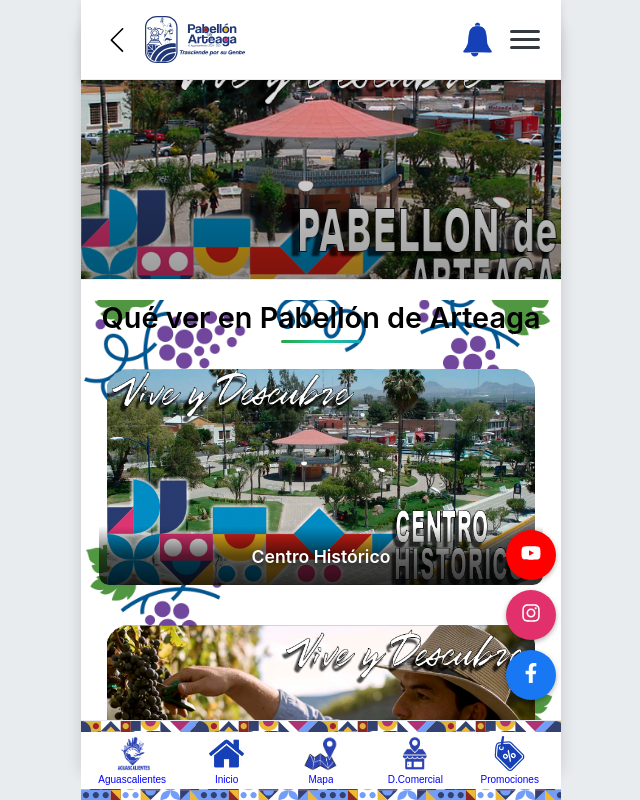
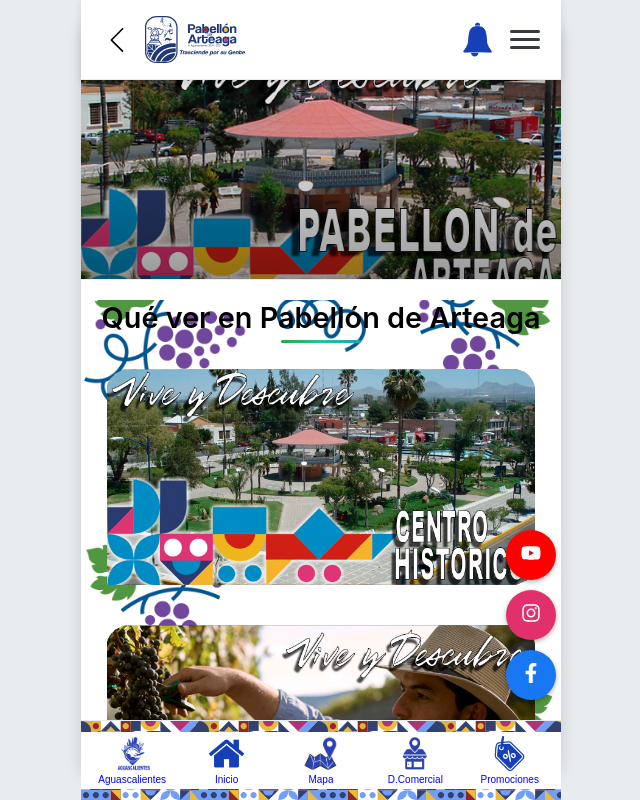
Before and after one commit to AcostaMorales/viveydescubrepabellondearteaga, a React (Create React App) app: page /quever in a window 1280 px wide. Shown: the whole page, without its empty margins (319-959 px from the left). Built offline with nearby package versions, Linux system fonts and the light colour scheme; the HTML template or start-up script is replaced by a standard one.

Commit message:
se agrego la pagina BodegasOrigen

```diff
--- a/src/App.js
+++ b/src/App.js
@@ -24,6 +24,9 @@
 import ParqueInfantil from './pages/centrohistorico/ParqueInfantil';
 import PlazaPrincipal from './pages/centrohistorico/PlazaPrincipal';
 import Reloj from './pages/centrohistorico/Reloj';
+
+//Paginas de Tierra de Vinos
+import BodegasOrigen from './pages/tierradevino/BodegasOrigen';
 
 // Estilos globales
 import './styles/globals.css';
@@ -69,6 +72,9 @@
             <Route path="/quever/centrohistorico/plazaprincipal" element={<PlazaPrincipal />}/>
             <Route path="/quever/centrohistorico/reloj" element={<Reloj />}/>
 
+            {/* Rutas de las paginas de tierra de vinos */}
+            <Route path="/quever/tierradevinos/bodegasorigen" element={<BodegasOrigen />}/>
+
             {/* Rutas para las páginas de Tierra de Vinos */}
             <Route path="/notificaciones" element={<Notificaciones />}/>
             {/* Aquí agregaremos más rutas */}
--- a/src/components/NavigationCard.css
+++ b/src/components/NavigationCard.css
@@ -61,26 +61,7 @@
 }
 
 /* Título de la tarjeta */
-.card-title {
-  position: absolute;
-  bottom: 0;
-  left: 0;
-  right: 0;
-  background: linear-gradient(
-    to top,
-    rgba(0, 0, 0, 0.8) 0%,
-    rgba(0, 0, 0, 0.6) 50%,
-    transparent 100%
-  );
-  color: white;
-  padding: var(--spacing-lg) var(--spacing-md) var(--spacing-md);
-  font-size: clamp(0.9rem, 2.5vw, 1.1rem);
-  font-weight: 600;
-  text-align: center;
-  line-height: 1.3;
-  text-shadow: 0 2px 4px rgba(0, 0, 0, 0.5);
-  z-index: 1;
-}
+
 
 /* Grid de tarjetas */
 .navigation-grid {
--- a/src/pages/QueVer.js
+++ b/src/pages/QueVer.js
@@ -67,7 +67,6 @@
             <NavigationCard
               key={item.id}
               image={item.image}
-              title={item.title}
               onClick={() => handleNavigation(item.path)}
             />
           ))}
--- /dev/null
+++ b/src/pages/tierradevino/BodegasOrigen.js
@@ -0,0 +1,89 @@
+import React from "react";
+import Header from "../../components/Header";
+import ImageCarousel from "../../components/ImageCarousel";
+import LocationMap from "../../components/LocationMap";
+import useScrollToTop from "../../hooks/useScrollToTop";
+import '../../styles/DetailPage.css';
+
+const BodegasOrigen = () => {
+  // Hook para hacer scroll al inicio al cargar la página
+  useScrollToTop();
+  const rutaImagenesBase = "https://raw.githubusercontent.com/AcostaMorales/AlmacenDeImagenes/main/";
+  const alt1 = "";
+
+  // Datos de las imágenes para el carrusel
+  const galleryImages = [
+    {
+      src: rutaImagenesBase + "ImagenesRepertorio/Contenido/TierraDeVinos/BodegasElOrigen/Carrusel/BodegasElorigenC1.jpg",
+      alt: alt1
+    },
+    {
+      src: rutaImagenesBase + "ImagenesRepertorio/Contenido/TierraDeVinos/BodegasElOrigen/Carrusel/BodegasElOrigenC2.jpeg",
+      alt: alt1
+    }
+  ];
+
+  return (
+    <div className="detail-page">
+        {/* Header con imagen de fondo integrada */}
+        <Header
+          headerImage={rutaImagenesBase + "ImagenesRepertorio/Contenido/TierraDeVinos/BodegasElOrigen/Encabezado.png"}
+          headerAlt="Bodeas Origen"
+          showHeaderImage={true}
+        />
+
+        {/* Contenido de la página optimizado sin espacios en blanco */}
+        <div className="detail-content">
+            <div className="detail-section">
+                <h1 className="detail-main-title">Bodegas Origen - Pabellón de Arteaga</h1>
+                <p className="detail-paragraph">Aquí no solo caminas entre parras…</p>
+                <p className="detail-paragraph">En #BodegasOrigen recorres viñedos, barricas y aromas; conectas con la historia y el origen del vino en Aguascalientes, descubriendo la riqueza agrícola, cultural y sensorial de esta región vitivinícola.</p>
+                <p className="detail-paragraph">Durante el recorrido, podrás caminar entre viñedos, conocer los procesos de fermentación y crianza en la sala de barricas, y dejarte envolver por la atmósfera única de este lugar. La experiencia culmina con una cata guiada, donde degustarás vinos locales que expresan los auténticos sabores de la tierra.</p>
+            </div>
+            <div className="detail-section">
+                <h2 className="detail-section-title">Elementos destacados</h2>
+                <ul className="detail-list">
+                    <li className="detail-list-item">-Viñedos locales: Cultivados en suelos fértiles y clima semiárido, ideales para variedades de uva emblemáticas de la región.</li>
+                    <li className="detail-list-item">-Sala de barricas: Un espacio íntimo donde el vino reposa rodeado de aromas a madera y fruta.</li>
+                    <li className="detail-list-item">-Cata guiada: Degustación de vinos locales cuidadosamente elaborados, acompañada de explicación profesional.</li>
+                    <li className="detail-list-item">-Tienda y souvenirs: Venta de vinos y productos gourmet de la región, perfectos para llevar un pedacito de la experiencia a casa.</li>
+                    <li className="detail-list-item">-Entorno natural: Ideal para fotografía, paseos y actividades enoturísticas.</li>
+                </ul>
+            </div>
+            <div className="detail-section">
+                <h2 className="detail-section-title">Relevancia turística y cultural</h2>
+                <p className="detail-text-content">Bodegas Origen forma parte esencial de la Ruta del Vino y el Queso de Aguascalientes, consolidándose como un punto clave para quienes buscan experiencias enoturísticas auténticas. Esta vinícola rescata la tradición vitivinícola histórica de Pabellón de Arteaga y la transforma en una propuesta turística moderna, combinando paisaje, historia, sabor y hospitalidad.</p>
+            </div>
+            <div className="detail-section">
+                <h2 className="detail-section-title">Recomendaciones para visitantes</h2>
+                <ul className="detail-list">
+                    <li className="detail-list-item">-Ideal para parejas, grupos de amigos, turistas culturales y amantes del vino.</li>
+                    <li className="detail-list-item">-Lleva calzado cómodo y sombrero para caminar por los viñedos.</li>
+                    <li className="detail-list-item">-Reserva con anticipación para participar en recorridos y catas guiadas.</li>
+                    <li className="detail-list-item">-No olvides tu cámara: las vistas al atardecer entre las parras son espectaculares.</li>
+                    <li className="detail-list-item">-Pregunta por actividades especiales en temporada de vendimia.</li>
+
+                </ul>
+            </div>
+
+            {/* Carrusel de imágenes */}
+            <ImageCarousel
+              images={galleryImages}
+              title="Galería de imágenes"
+            />
+
+            {/* Mapa y geolocalización */}
+            <LocationMap
+              latitude={22.0520575}
+              longitude={-102.2947483}
+              placeName="Bodegas Origen"
+              address="San Francisco de los Romos, Aguascalientes, México"
+              description="Vinícola que ofrece recorridos, catas y experiencias enoturísticas"
+              showDirections={true}
+              mapHeight="350px"
+            />
+        </div>
+    </div>
+  );
+};
+export default BodegasOrigen;
```
